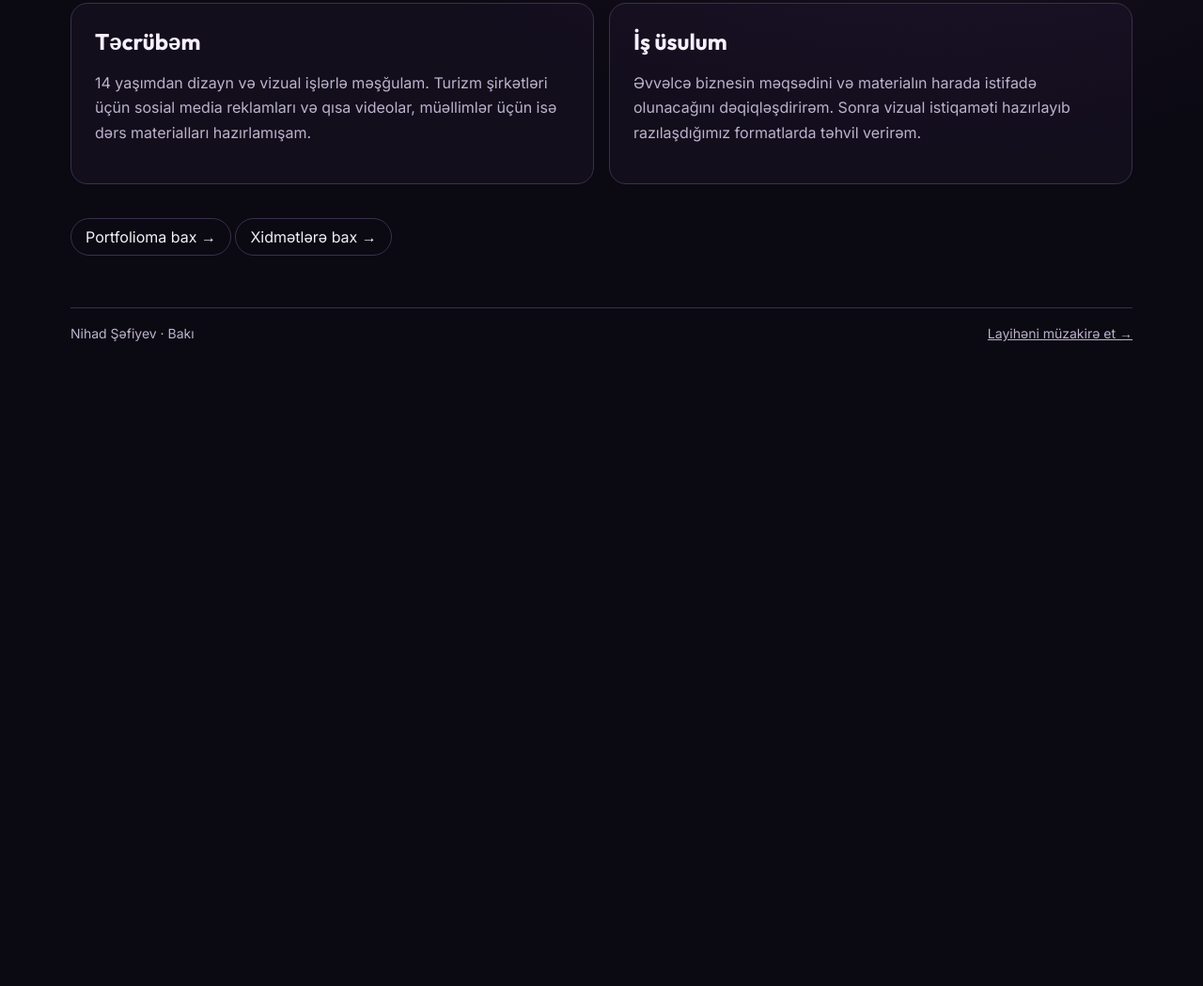
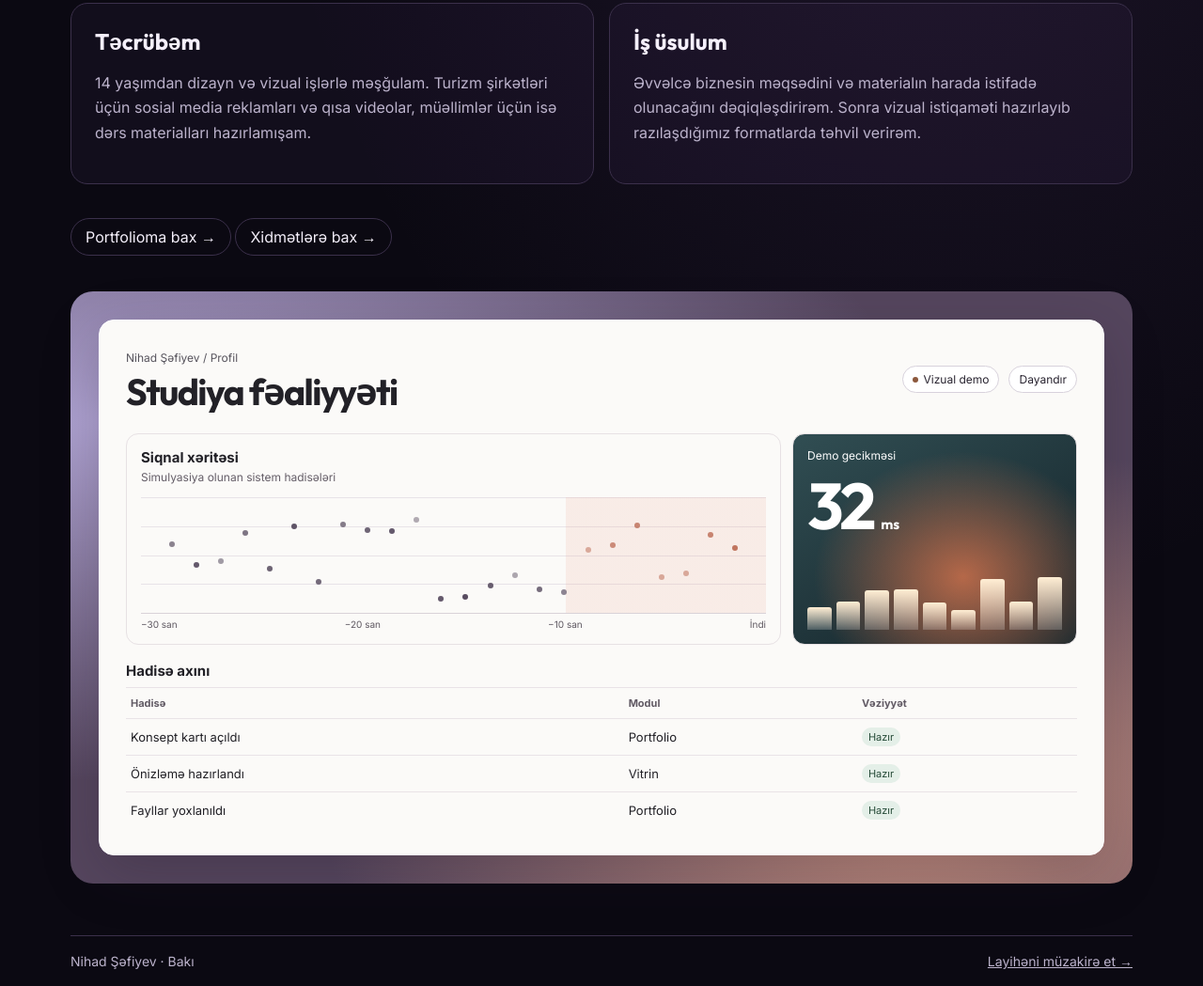
Before and after one commit to azvectornihadshefiyev-creator/nihaddesignaz, a plain HTML site: page about.html in a window 1280 px wide. Shown: the part 415-1464 px from the top of the page at 94% size. Before the commit the page ends 800 px from the top, so only its background shows below. Drawn offline with Linux system fonts and the light colour scheme.

Commit message:
Add files via upload

```diff
--- a/about.html
+++ b/about.html
@@ -9,6 +9,8 @@
 <link href="https://fonts.googleapis.com/css2?family=Outfit:wght@500;700;800&family=Inter:wght@400;500;600;700&display=swap" rel="stylesheet">
 <link rel="stylesheet" href="pages.css">
 <script>try { document.documentElement.dataset.theme = localStorage.getItem('ns-theme') || 'dark'; } catch {}</script>
+<link rel="stylesheet" href="profile-demo.css">
+<script src="profile-demo.js" defer></script>
 </head>
 <body><div class="page-wrap">
 <header class="page-nav"><a class="wordmark" href="index.html"><img src="assets/mark.png" alt="">Nihad Şəfiyev</a><nav class="page-links" aria-label="Əsas menyu"><a href="index.html">Ana səhifə</a><a href="portfolio.html">Portfolio</a><a href="about.html" aria-current="page">Haqqımda</a><a href="index.html#brief">Əlaqə</a></nav></header>
@@ -17,6 +19,31 @@
 <div class="bio-grid">
 <article class="bio-card"><h2>Təcrübəm</h2><p>14 yaşımdan dizayn və vizual işlərlə məşğulam. Turizm şirkətləri üçün sosial media reklamları və qısa videolar, müəllimlər üçün isə dərs materialları hazırlamışam.</p></article>
 <article class="bio-card"><h2>İş üsulum</h2><p>Əvvəlcə biznesin məqsədini və materialın harada istifadə olunacağını dəqiqləşdirirəm. Sonra vizual istiqaməti hazırlayıb razılaşdığımız formatlarda təhvil verirəm.</p></article>
-</div><a class="page-cta" href="portfolio.html">Portfolioma bax →</a> <a class="page-cta" href="index.html#services">Xidmətlərə bax →</a></main>
+</div><a class="page-cta" href="portfolio.html">Portfolioma bax →</a> <a class="page-cta" href="index.html#services">Xidmətlərə bax →</a>
+<section class="profile-demo" aria-labelledby="pulse-title">
+  <div class="pulse-shell">
+    <header class="pulse-header">
+      <div><span class="pulse-kicker">Nihad Şəfiyev / Profil</span><h2 id="pulse-title">Studiya fəaliyyəti</h2></div>
+      <div class="pulse-actions"><span class="pulse-status"><i></i> Vizual demo</span><button type="button" id="pulse-toggle" hidden>Dayandır</button></div>
+    </header>
+    <div class="pulse-grid">
+      <article class="pulse-chart">
+        <h3>Siqnal xəritəsi</h3><p>Simulyasiya olunan sistem hadisələri</p>
+        <div id="pulse-points" class="pulse-points" aria-hidden="true"></div>
+        <div class="pulse-axis" aria-hidden="true"><span>−30 san</span><span>−20 san</span><span>−10 san</span><span>İndi</span></div>
+      </article>
+      <article class="pulse-meter">
+        <span>Demo gecikməsi</span><strong id="pulse-value">34 <small>ms</small></strong>
+        <div id="pulse-bars" class="pulse-bars" aria-hidden="true"></div>
+      </article>
+    </div>
+    <div class="pulse-log">
+      <h3>Hadisə axını</h3>
+      <table><thead><tr><th scope="col">Hadisə</th><th scope="col">Modul</th><th scope="col">Vəziyyət</th></tr></thead>
+      <tbody id="pulse-log"><tr><td>Önizləmə hazırlandı</td><td>Vitrin</td><td><span>Hazır</span></td></tr><tr><td>Fayllar yoxlanıldı</td><td>Portfolio</td><td><span>Hazır</span></td></tr><tr><td>Panel yeniləndi</td><td>Profil</td><td><span>Hazır</span></td></tr></tbody></table>
+    </div>
+  </div>
+</section>
+</main>
 <footer class="page-footer"><span>Nihad Şəfiyev · Bakı</span><a href="index.html#brief">Layihəni müzakirə et →</a></footer>
 </div></body></html>
--- /dev/null
+++ b/profile-demo.css
@@ -0,0 +1,23 @@
+.profile-demo{margin:38px 0 0;padding:clamp(9px,2.7vw,30px);border-radius:24px;background:radial-gradient(ellipse at 80% 85%,#cb927f,transparent 50%),radial-gradient(ellipse at 4% 22%,#b1a5d5,transparent 55%),#55465e}
+.pulse-shell{background:#fbfaf8;color:#222127;padding:clamp(14px,3vw,28px);border:1px solid #fff;border-radius:16px;box-shadow:0 18px 60px #22172640}
+.pulse-header,.pulse-actions{display:flex;align-items:center;justify-content:space-between;gap:10px;flex-wrap:wrap}
+.pulse-kicker{color:#57545d;font-size:12px}.pulse-header h2{font:700 clamp(25px,4vw,39px)/1.1 Outfit,system-ui,sans-serif;letter-spacing:-.04em;margin:7px 0 0}
+.pulse-status,.pulse-actions button{display:inline-flex;align-items:center;gap:6px;padding:6px 10px;border-radius:999px;font-size:12px;color:#292430;border:1px solid #d8d2dc;background:#fff}
+.pulse-status i{width:6px;height:6px;border-radius:50%;background:#8c583c}.pulse-actions button{cursor:pointer}.pulse-actions button:hover{background:#eee8f1}
+.pulse-grid{display:grid;grid-template-columns:2.3fr minmax(0,1fr);gap:12px;margin:22px 0 18px}
+.pulse-chart,.pulse-meter{border-radius:13px;padding:15px;min-width:0;border:1px solid #e7e1e4}
+.pulse-shell h3{font-size:15px;margin:0}.pulse-chart p{margin:4px 0 0;font-size:12px;color:#655e68}
+.pulse-points{height:124px;position:relative;margin-top:14px;overflow:hidden;border-bottom:1px solid #d9d2d8;background:linear-gradient(90deg,transparent 68%,#eaa28c29 68%),repeating-linear-gradient(to bottom,#e8e3e8 0 1px,transparent 1px 25%)}
+.pulse-dot{position:absolute;height:6px;width:6px;border-radius:50%;background:#55495d;transform:translate(-50%,-50%);transition:top .7s ease,opacity .7s ease}
+.pulse-dot:nth-last-child(-n+7){background:#b9654d}
+.pulse-axis{display:flex;justify-content:space-between;margin-top:5px;color:#5e5861;font-size:10px}
+.pulse-meter{color:#fff;background:radial-gradient(ellipse at 60% 68%,#b56849,transparent 62%),linear-gradient(150deg,#314e53,#17282e 84%);display:flex;flex-direction:column}
+.pulse-meter>span{font-size:12px}.pulse-meter strong{margin-top:11px;font:700 clamp(37px,6vw,69px)/1 Outfit,system-ui,sans-serif;letter-spacing:-.06em}.pulse-meter small{font-size:15px;letter-spacing:0}
+.pulse-bars{display:flex;gap:5px;align-items:end;min-height:56px;margin-top:auto;padding-top:10px}
+.pulse-bars i{flex:1;height:var(--height);background:linear-gradient(#ffeed4,#ffffff34);border-radius:3px 3px 0 0;transition:height .7s ease}
+.pulse-log table{width:100%;border-collapse:collapse;margin-top:8px;font-size:13px;text-align:left}
+.pulse-log td,.pulse-log th{padding:9px 5px;border-top:1px solid #e9e3e7;overflow-wrap:anywhere}
+.pulse-log th{color:#625b65;font-size:11px}.pulse-log td span{display:inline-block;border-radius:99px;background:#e4efe8;color:#264b38;font-size:11px;padding:3px 7px}
+@media(max-width:560px){.pulse-grid{grid-template-columns:1fr}.pulse-meter{min-height:145px}.pulse-shell{padding:12px}.pulse-log table{font-size:12px}}
+@media(prefers-reduced-motion:reduce){.pulse-dot,.pulse-bars i{transition:none}}
+.pulse-bars{height:62px;padding-top:0}
--- /dev/null
+++ b/profile-demo.js
@@ -0,0 +1,63 @@
+const pulseToggle = document.querySelector('#pulse-toggle');
+const pulseValue = document.querySelector('#pulse-value');
+const pulsePoints = document.querySelector('#pulse-points');
+const pulseBars = document.querySelector('#pulse-bars');
+const pulseLog = document.querySelector('#pulse-log');
+const pulseMotion = matchMedia('(prefers-reduced-motion: reduce)');
+const demoEvents = [
+  ['Önizləmə hazırlandı','Vitrin'],
+  ['Fayllar yoxlanıldı','Portfolio'],
+  ['Panel yeniləndi','Profil'],
+  ['Konsept kartı açıldı','Portfolio'],
+  ['Maketi yoxlama tamamlandı','Vitrin'],
+  ['Dizayn paketi önizləndi','Kataloq']
+];
+
+const dots = Array.from({length:24}, (_, index) => {
+  const dot = document.createElement('i');
+  dot.className = 'pulse-dot';
+  dot.style.left = (5 + index * 90 / 23) + '%';
+  pulsePoints.append(dot);
+  return dot;
+});
+const bars = Array.from({length:9}, () => pulseBars.appendChild(document.createElement('i')));
+
+let pulsePaused = pulseMotion.matches;
+let latency = 34;
+let lastEvent = 0;
+function paintSignal() {
+  dots.forEach(dot => {
+    dot.style.top = (14 + Math.random() * 75) + '%';
+    dot.style.opacity = String(0.45 + Math.random() * 0.55);
+  });
+  bars.forEach(bar => bar.style.setProperty('--height', (20 + Math.random() * 73) + '%'));
+}
+function tickPulse() {
+  if (pulsePaused || document.hidden) return;
+  latency = Math.max(22, Math.min(54, latency + Math.floor(Math.random() * 11) - 5));
+  pulseValue.firstChild.nodeValue = latency + ' ';
+  paintSignal();
+  lastEvent = (lastEvent + 1 + Math.floor(Math.random() * (demoEvents.length - 1))) % demoEvents.length;
+  const row = pulseLog.insertRow(0);
+  for (const label of demoEvents[lastEvent]) row.insertCell().textContent = label;
+  const state = document.createElement('span');
+  state.textContent = 'Hazır';
+  row.insertCell().append(state);
+  pulseLog.deleteRow(-1);
+}
+function updatePulseButton() {
+  pulseToggle.textContent = pulsePaused ? 'Başlat' : 'Dayandır';
+}
+pulseToggle.addEventListener('click', () => {
+  pulsePaused = !pulsePaused;
+  updatePulseButton();
+  if (!pulsePaused) tickPulse();
+});
+pulseMotion.addEventListener('change', event => {
+  pulsePaused = event.matches;
+  updatePulseButton();
+});
+paintSignal();
+updatePulseButton();
+pulseToggle.hidden = false;
+setInterval(tickPulse, 4200);
```
